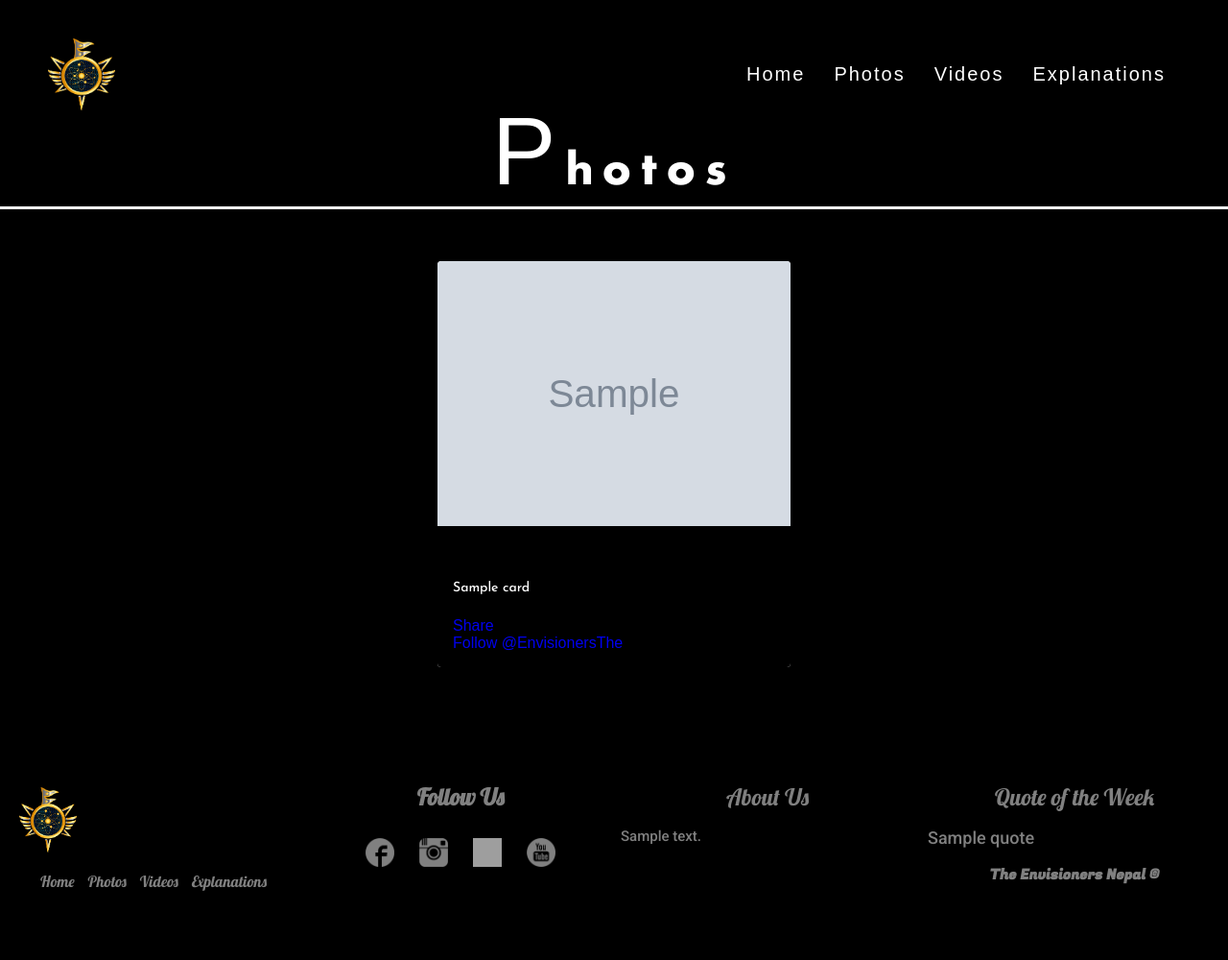
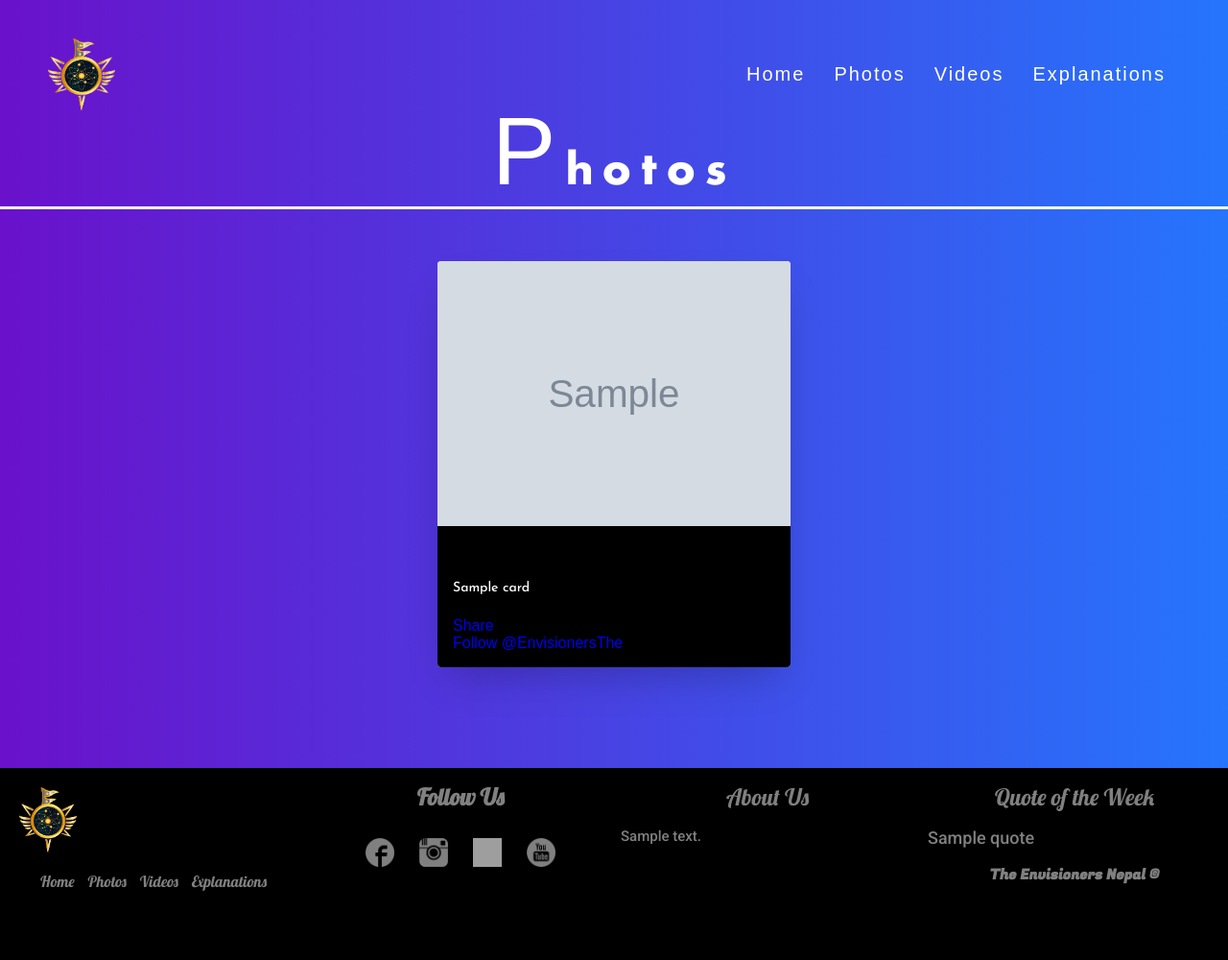
Before and after one commit to sNishant011/EnvisionersWebsite, a Django app: template templates/photos.html in a window 1280 px wide. Shown: the whole page at 96% size. Run offline with Django 3.2, Linux system fonts and the light colour scheme; the template is opened without the code that fills it: most values are stand-ins (such as "Sample title", 1, 10 or a date in 2020); grey boxes marked "Sample" are stand-in pictures; some libraries are stand-ins or nearby versions; some web fonts are replaced; grey boxes are pictures that could not be loaded.

Commit message:
Update photos.css

```diff
--- a/static/css/photos.css
+++ b/static/css/photos.css
@@ -38,8 +38,7 @@ body {
 font-family: 'Maven Pro', sans-serif;
     overflow-x: hidden;
     color: white;
-    background-color: black;
-    background-size: cover;
+background-image: linear-gradient(to right, #6a11cb 0%, #2575fc 100%);    background-size: cover;
     position: relative;
     min-height: 100vh;
 }
```
